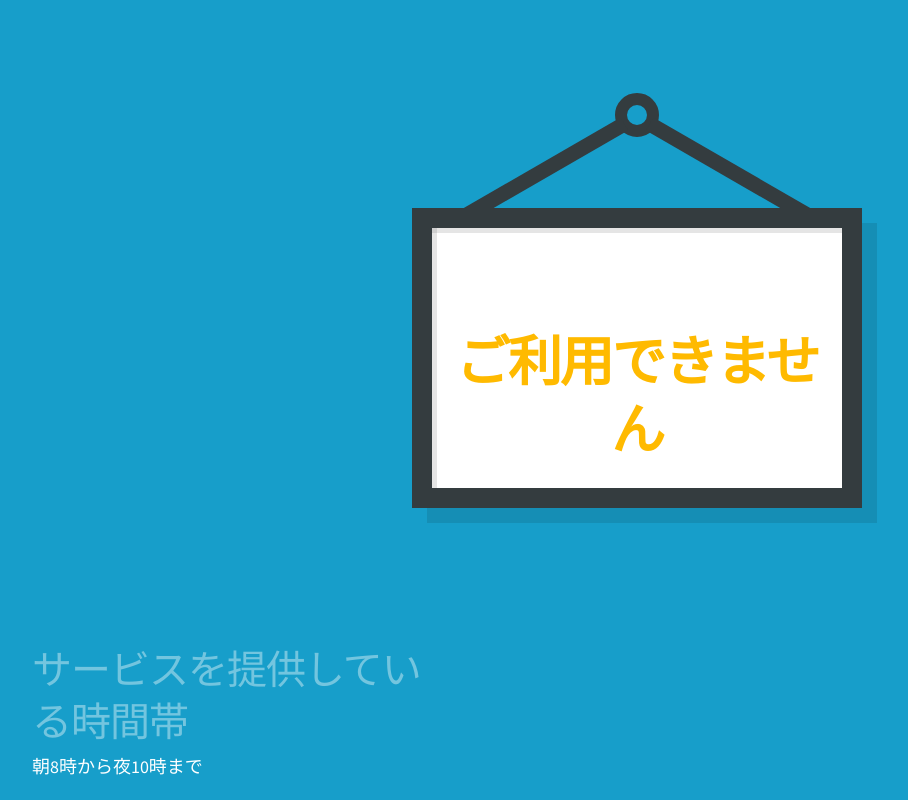
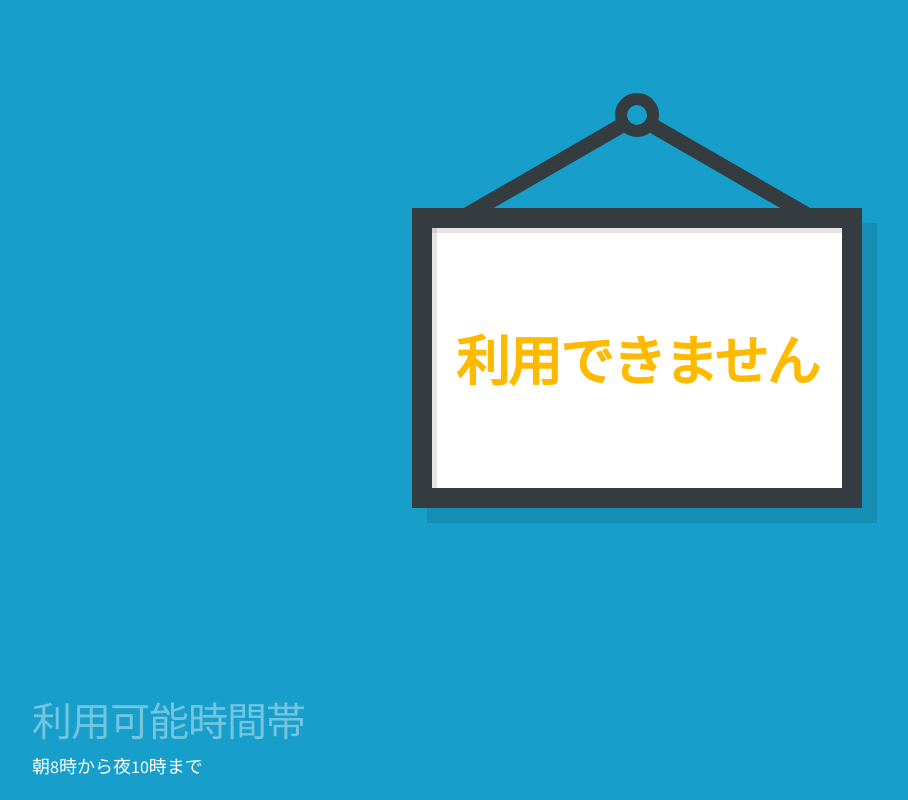
Before and after one commit to sato-tatsuya/out-of-service, a plain HTML site: page index.html in a window 1280 px wide. Shown: the whole page, without its empty margins (3-911 px from the left). Drawn offline with nearby package versions, Linux system fonts and the light colour scheme.

Commit message:
時間外ページの文言修正

```diff
--- a/index.html
+++ b/index.html
@@ -367,13 +367,13 @@
 	<div class="post right"></div>
 	<div class="pane just-header">
 		<div class="headline sign-text-color">
-			ご利用できません
+			利用できません
 		</div>
 	</div>
 </div>
 <div class="text-container">
 	<div class="headline secondary-text-color">
-		サービスを提供している時間帯
+		利用可能時間帯
 	</div>
 	<div class="context primary-text-color">
 
```
